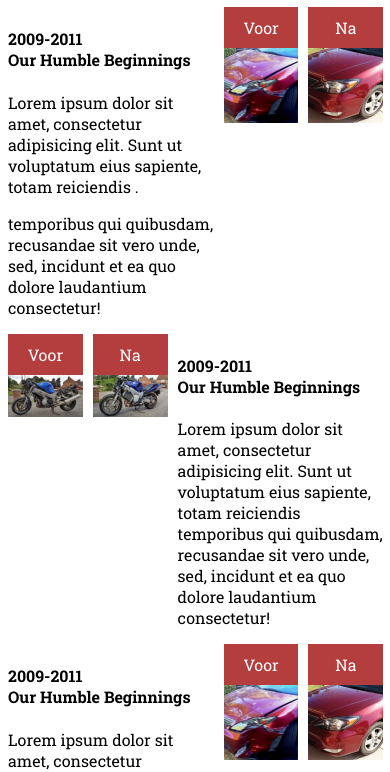
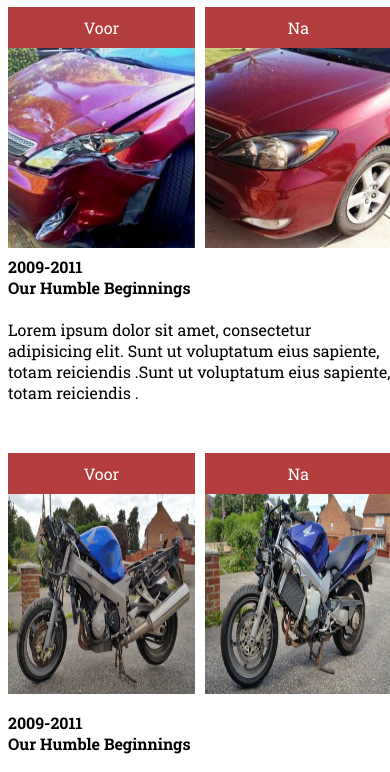
Before and after one commit to supriyakushavar/Red-Line-Project, a plain HTML site: page repair.html in a window 390 px wide. Shown: the part 599-1371 px from the top of the page. Drawn offline with nearby package versions, Linux system fonts and the light colour scheme.

```diff
--- a/css/site.css
+++ b/css/site.css
@@ -391,6 +391,29 @@ input[type=submit]:hover{
     grid-area: 1/3/2/4;
 }
 
+.auto-repairs-top , .auto-repairs-last , .auto-repairs-middle{
+    margin: 10px 0;
+}
+
+@media only screen and (max-width: 768px) {
+    .auto-repairs-top , .auto-repairs-last , .auto-repairs-middle{
+        grid-template-columns: repeat(2,50%);
+        grid-template-rows: repeat(2,50%);
+    }
+
+    .auto-repairs-top .description-box-1 , .auto-repairs-last .description-box-1 , .auto-repairs-middle .description-box-1{
+        grid-area: 2/1/3/3;
+    }
+
+    .auto-repairs-top .img-1 , .auto-repairs-last .img-1, .auto-repairs-middle .img-1{
+        grid-area: 1/1/2/2;
+    }
+
+    .auto-repairs-top .img-2 , .auto-repairs-last .img-2, .auto-repairs-middle .img-2{
+        grid-area: 1/2/2/3;
+    }
+}
+
 @media only screen and (max-width: 1180px) {
     header{
         padding: 20px 10px 0;
--- a/repair.html
+++ b/repair.html
@@ -45,16 +45,16 @@
             <div class="auto-repairs-top">
                 <div class="img-1 img-design">
                     <span>Voor</span>
-                    <img src="./images/car-damage-b.jpg" src="" class="" />
+                    <img src="./images/car-damage-b.jpg" src="" class="" width="300" height="200" />
                 </div>
                 <div class="img-2 img-design">
                     <span>Na</span>
-                    <img src="./images/car-damage-a.jpg" src="" class=" " />
+                    <img src="./images/car-damage-a.jpg" src="" class=" " width="300" height="200" />
                 </div>
                 <div class="description-box-1">
                     <h4>2009-2011<br> Our Humble Beginnings</h4>
-                    <p>Lorem ipsum dolor sit amet, consectetur adipisicing elit. Sunt ut voluptatum eius sapiente, totam reiciendis .
-                     </p><p>  temporibus qui quibusdam, recusandae sit vero unde, sed, incidunt et ea quo dolore laudantium consectetur!</p>
+                    <p>Lorem ipsum dolor sit amet, consectetur adipisicing elit. Sunt ut voluptatum eius sapiente, totam reiciendis .Sunt ut voluptatum eius sapiente, totam reiciendis .
+                     </p>
                 </div>
             </div>
             <div class="auto-repairs-middle">
@@ -64,17 +64,17 @@
                 </div>
                 <div class="img-1 img-design">
                     <span>Voor</span>
-                    <img src="./images/motor-b.jpg" src="" class="" />
+                    <img src="./images/motor-b.jpg" src="" class="" width="300" height="200" />
                 </div>
                 <div class="img-2 img-design">
                     <span>Na</span>
-                    <img src="./images/motor-a.jpg" src="" class=" " />
+                    <img src="./images/motor-a.jpg" src="" class=" " width="300" height="200" />
                 </div>
             </div>
             <div class="auto-repairs-last">
                 <div class="img-1 img-design">
                     <span>Voor</span>
-                    <img src="./images/car-damage-b.jpg" src="" class="" />
+                    <img src="./images/scooter-b.jpg" src="" class="" width="300" height="200" />
                 </div>
                 <div class="description-box-1">
                     <h4>2009-2011<br> Our Humble Beginnings</h4>
@@ -82,7 +82,7 @@
                 </div>
                 <div class="img-2 img-design">
                     <span>Na</span>
-                    <img src="./images/car-damage-a.jpg" src="" class=" " />
+                    <img src="./images/scooter-a.jpg" src="" class=" " width="300" height="200" />
                 </div>
             </div>
         </div>
```
Also changed, not shown: index.html (+5 -5 lines), images/scooter-a.jpg (added), images/scooter-b.jpg (added), 1 other file.
